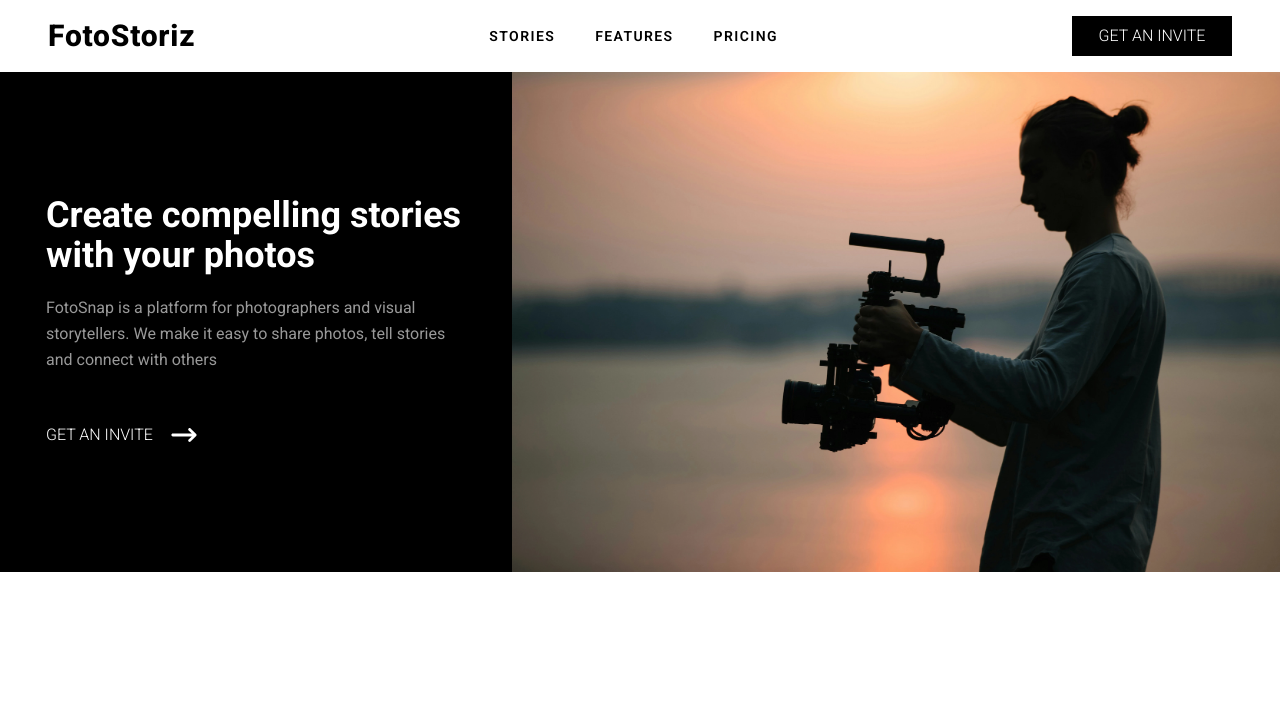
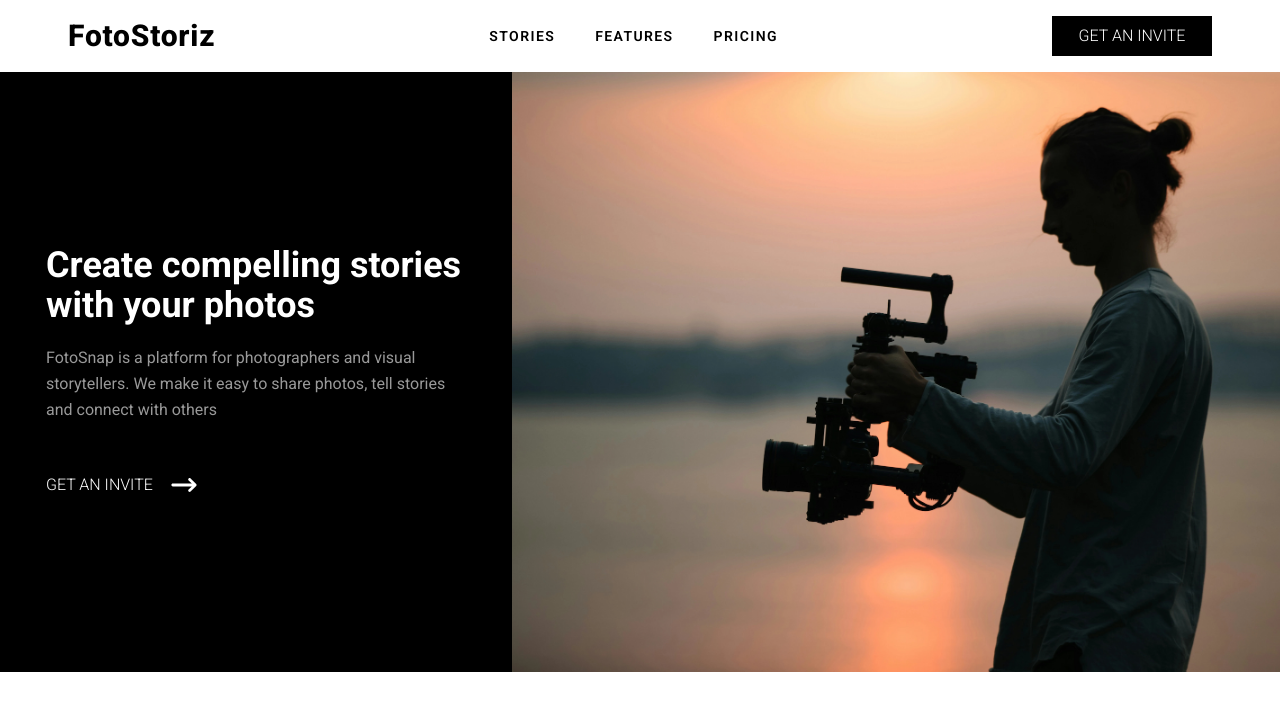
Before and after one commit to ayezabashir/FotoStoriz, a React (Vite) app: page / in a window 1280 px wide. Shown: the top 710 px of the page. Built offline with nearby package versions, Linux system fonts and the light colour scheme.

Commit message:
header menu items

```diff
--- a/src/components/ContentSection.jsx
+++ b/src/components/ContentSection.jsx
@@ -17,7 +17,7 @@ export const ContentSection = ({
     return (
         <section
             className={cn(
-                "flex flex-col-reverse md:flex-row w-full md:h-[500px] overflow-hidden",
+                "flex flex-col-reverse md:flex-row w-full md:h-[500px] lg:h-[600px] overflow-hidden",
                 dark ? "bg-black text-white" : "bg-white text-black",
                 className
             )}
--- a/src/components/Header.jsx
+++ b/src/components/Header.jsx
@@ -1,25 +1,16 @@
 import { useNavigate } from "react-router-dom"
-import { Button } from "./Button";
+import HeaderMenuItems from "./HeaderMenuItems";
 
 const Header = () => {
   const nav = useNavigate();
 
   return (
     <header className="max-w-[1200px] mx-auto">
-      <div className="mx-2 my-4 flex items-center justify-between">
-        <div onClick={()=>nav("/")}>
+      <div className="mx-7 my-4 flex items-center justify-between">
+        <div onClick={() => nav("/")}>
           <h1 className="text-3xl font-stretch-110% font-extrabold tracking-wide cursor-pointer">FotoStoriz</h1>
         </div>
-        <ul className="flex items-center justify-between gap-8">
-          <li className="font-semibold tracking-widest text-black hover:underline underline-offset-2 transform transition-all delay-75 hover:-translate-y-1 cursor-pointer text-sm mx-1" onClick={()=>nav("/stories")}>STORIES</li>
-          <li className="font-semibold tracking-widest text-black hover:underline underline-offset-2 transform transition-all delay-75 hover:-translate-y-1 cursor-pointer text-sm mx-1" onClick={()=>nav("/features")}>FEATURES</li>
-          <li className="font-semibold tracking-widest text-black hover:underline underline-offset-2 transform transition-all delay-75 hover:-translate-y-1 cursor-pointer text-sm mx-1" onClick={()=>nav("/pricing")}>PRICING</li>
-        </ul>
-        <div>
-          <Button variant="primary" size="md">
-            get an invite
-          </Button>
-          </div>
+        <HeaderMenuItems />
       </div>
     </header>
   )
--- /dev/null
+++ b/src/components/HeaderMenuItems.jsx
@@ -0,0 +1,23 @@
+import { useNavigate } from "react-router-dom"
+import { Button } from "./Button";
+
+const HeaderMenuItems = () => {
+    const nav = useNavigate();
+    return (
+        <>
+
+            <ul className="flex items-center justify-between gap-8">
+                <li className="font-semibold tracking-widest text-black hover:underline underline-offset-2 transform transition-all delay-75 hover:-translate-y-1 cursor-pointer text-sm mx-1" onClick={() => nav("/stories")}>STORIES</li>
+                <li className="font-semibold tracking-widest text-black hover:underline underline-offset-2 transform transition-all delay-75 hover:-translate-y-1 cursor-pointer text-sm mx-1" onClick={() => nav("/features")}>FEATURES</li>
+                <li className="font-semibold tracking-widest text-black hover:underline underline-offset-2 transform transition-all delay-75 hover:-translate-y-1 cursor-pointer text-sm mx-1" onClick={() => nav("/pricing")}>PRICING</li>
+            </ul>
+            <div>
+                <Button variant="primary" size="md">
+                    get an invite
+                </Button>
+            </div>
+        </>
+    )
+}
+
+export default HeaderMenuItems
```
